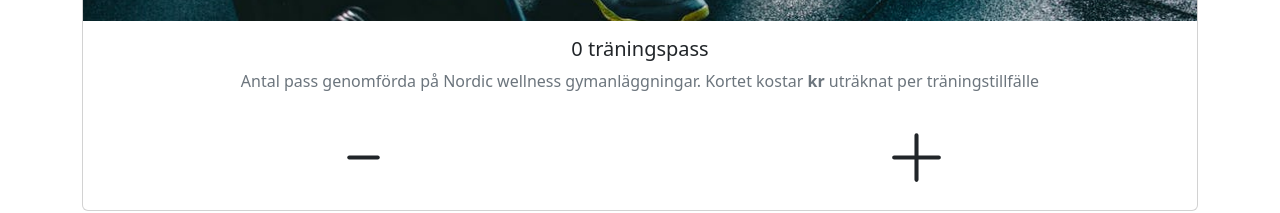
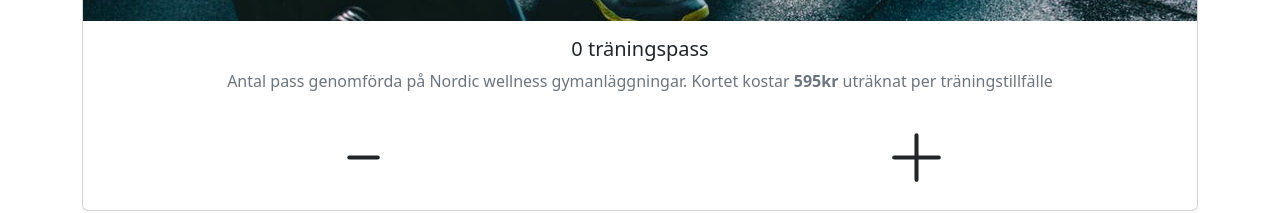
Before and after one commit to Jojjeboy/map, an Angular app: page /workoutchamp in a window 1280 px wide. Shown: the part 359-572 px from the top of the page. Built offline with nearby package versions, Linux system fonts and the light colour scheme.

Commit message:
Pipe fix

```diff
--- a/src/app/shared/shared.module.ts
+++ b/src/app/shared/shared.module.ts
@@ -1,7 +1,6 @@
 import { NgModule } from '@angular/core';
 import { CommonModule } from '@angular/common';
 import { LsTypeEnum } from '../LsTypeEnum';
-
 
 @NgModule({
   declarations: [],
--- a/src/app/workoutchamp/workoutchamp-start/workoutchamp-start.component.html
+++ b/src/app/workoutchamp/workoutchamp-start/workoutchamp-start.component.html
@@ -47,7 +47,7 @@
             <img src="../../../assets/gym.jpg" class="card-img-top" alt="...">
             <div class="card-body">
               <h5 class="card-title"><span class="accent">{{ nrOfGymWorkoutsCompleted }}</span> träningspass</h5>
-              <p class="card-text text-muted">Antal pass genomförda på Nordic wellness gymanläggningar. Kortet kostar <span class="accent"><strong><!--{{ priceOfEachVisit | number: '1.0-2' }} -->kr</strong></span> uträknat per träningstillfälle</p>
+              <p class="card-text text-muted">Antal pass genomförda på Nordic wellness gymanläggningar. Kortet kostar <span class="accent"><strong>{{ priceOfEachVisit | number: '1.0-2' }}kr</strong></span> uträknat per träningstillfälle</p>
             </div>
             <div class="card-body">
               <div class="row">
```
Also changed, not shown: src/app/app.module.ts (+5 -2 lines).
